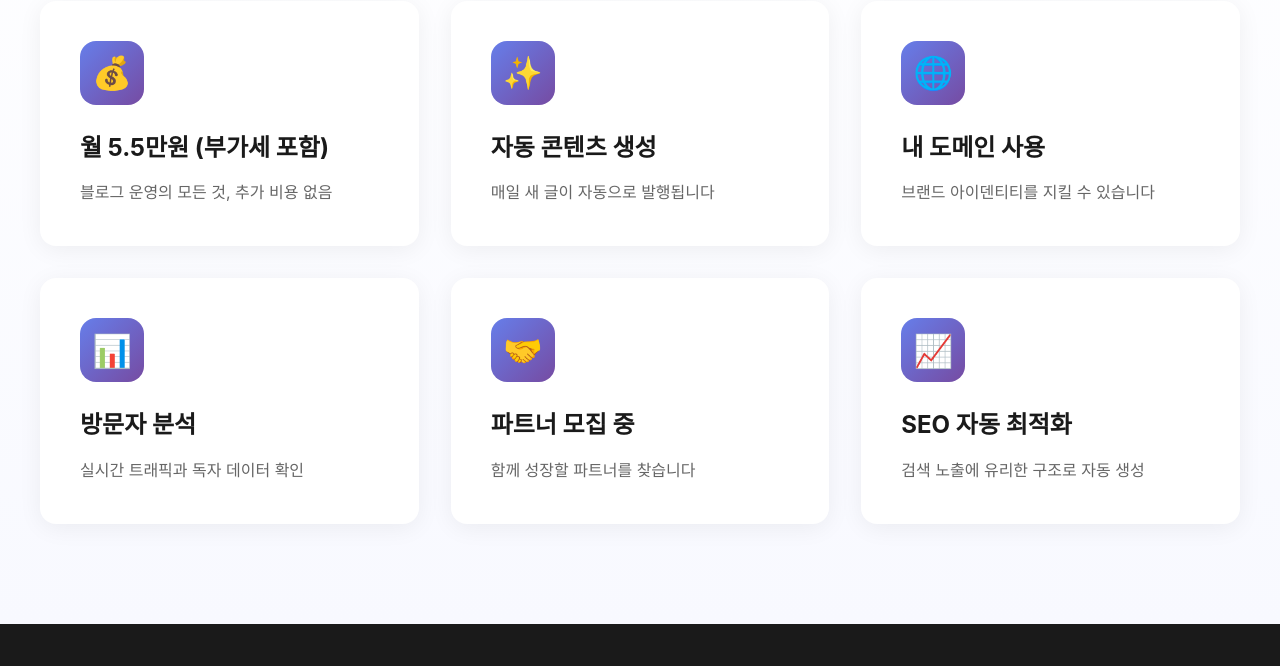
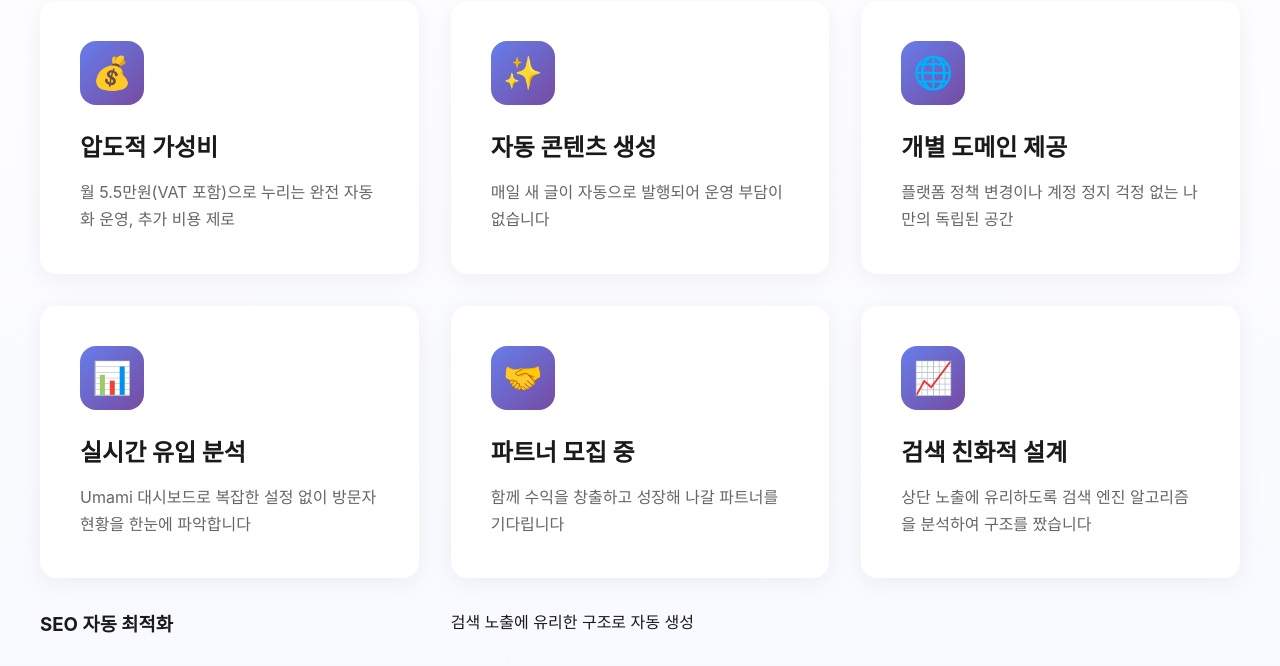
Before and after one commit to jeonwoohyun85/content-factory, a website: page landing/index.html in a window 1280 px wide. Shown: the part 900-1566 px from the top of the page. Drawn offline with Linux system fonts and the light colour scheme.

Commit message:
content: Features 카드 최종 업데이트

```diff
--- a/landing/index.html
+++ b/landing/index.html
@@ -322,31 +322,34 @@
         <div class="features-grid">
             <div class="feature-card">
                 <div class="feature-icon">💰</div>
-                <h3>월 5.5만원 (부가세 포함)</h3>
-                <p>블로그 운영의 모든 것, 추가 비용 없음</p>
+                <h3>압도적 가성비</h3>
+                <p>월 5.5만원(VAT 포함)으로 누리는 완전 자동화 운영, 추가 비용 제로</p>
             </div>
             <div class="feature-card">
                 <div class="feature-icon">✨</div>
                 <h3>자동 콘텐츠 생성</h3>
-                <p>매일 새 글이 자동으로 발행됩니다</p>
+                <p>매일 새 글이 자동으로 발행되어 운영 부담이 없습니다</p>
             </div>
             <div class="feature-card">
                 <div class="feature-icon">🌐</div>
-                <h3>내 도메인 사용</h3>
-                <p>브랜드 아이덴티티를 지킬 수 있습니다</p>
+                <h3>개별 도메인 제공</h3>
+                <p>플랫폼 정책 변경이나 계정 정지 걱정 없는 나만의 독립된 공간</p>
             </div>
             <div class="feature-card">
                 <div class="feature-icon">📊</div>
-                <h3>방문자 분석</h3>
-                <p>실시간 트래픽과 독자 데이터 확인</p>
+                <h3>실시간 유입 분석</h3>
+                <p>Umami 대시보드로 복잡한 설정 없이 방문자 현황을 한눈에 파악합니다</p>
             </div>
             <div class="feature-card">
                 <div class="feature-icon">🤝</div>
                 <h3>파트너 모집 중</h3>
-                <p>함께 성장할 파트너를 찾습니다</p>
+                <p>함께 수익을 창출하고 성장해 나갈 파트너를 기다립니다</p>
             </div>
             <div class="feature-card">
                 <div class="feature-icon">📈</div>
+                <h3>검색 친화적 설계</h3>
+                <p>상단 노출에 유리하도록 검색 엔진 알고리즘을 분석하여 구조를 짰습니다</p>
+            </div>
                 <h3>SEO 자동 최적화</h3>
                 <p>검색 노출에 유리한 구조로 자동 생성</p>
             </div>
```
